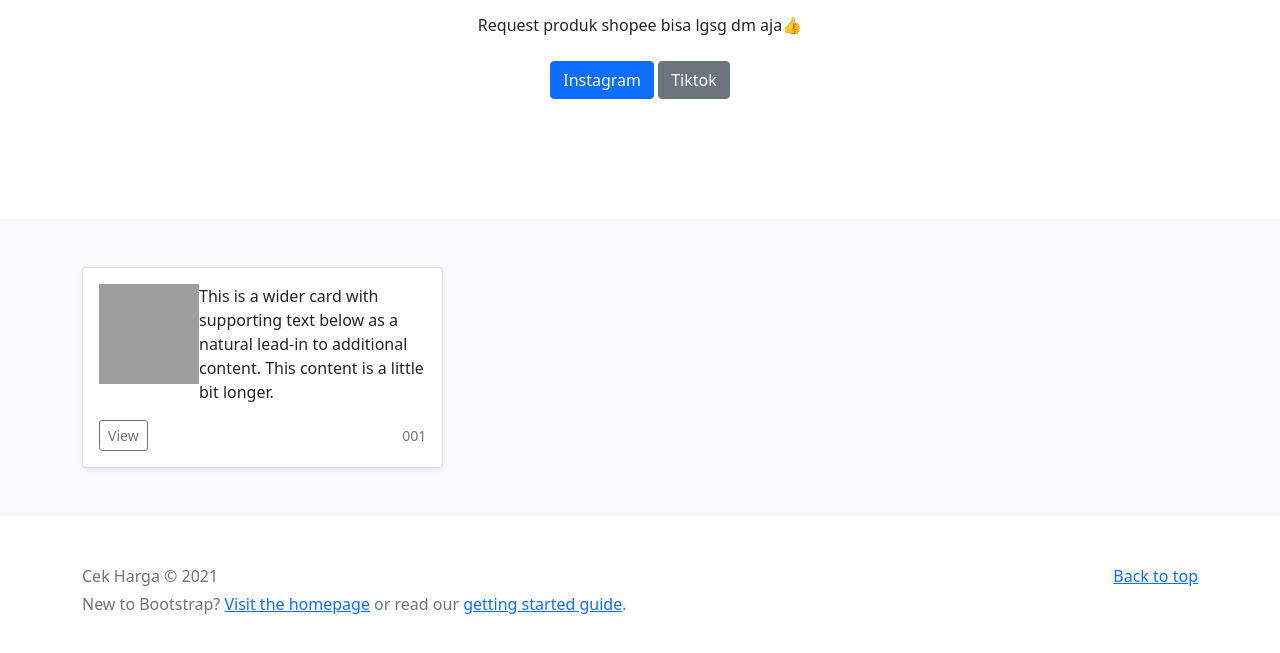
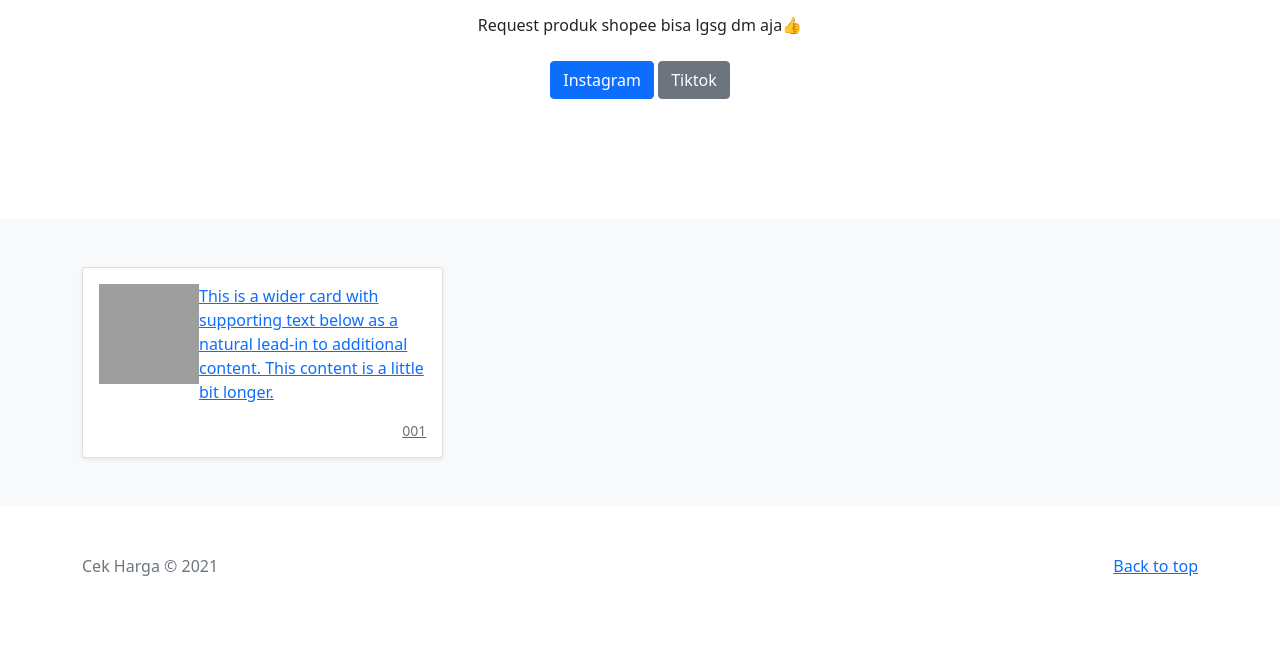
Before and after one commit to cekharga/cekharga.github.io, a plain HTML site: page index.html in a window 1280 px wide. Shown: the part 185-838 px from the top of the page. After the commit the page ends 815 px from the top, so only its background shows below. Drawn offline with nearby package versions, Linux system fonts and the light colour scheme; grey boxes are pictures that could not be loaded.

Commit message:
Update index.html

```diff
--- a/index.html
+++ b/index.html
@@ -88,18 +88,20 @@
       <div class="row row-cols-1 row-cols-sm-2 row-cols-md-3 g-3">
         <div class="col">
           <div class="card shadow-sm">
+            <a href="https://www.w3schools.com/">
             <div class="card-body"><div style="float: left;">
               <img src="https://res.cloudinary.com/crunchbase-production/image/upload/c_lpad,f_auto,q_auto:eco,dpr_1/itxiuybmyrbkkhrykvzi" alt="2013 Toyota Tacoma" id="itemImg" style="width:100px;height:100px">
             </div>
               <p class="card-text">This is a wider card with supporting text below as a natural lead-in to additional content. This content is a little bit longer.</p>
               <div class="d-flex justify-content-between align-items-center">
                 <div class="btn-group">
-                  <button type="button" class="btn btn-sm btn-outline-secondary">View</button>
+<!--                   <button type="button" class="btn btn-sm btn-outline-secondary">View</button> -->
 <!--                   <button type="button" class="btn btn-sm btn-outline-secondary">Edit</button> -->
                 </div>
                 <small class="text-muted">001</small>
               </div>
             </div>
+            </a>
           </div>
         </div>
 
@@ -115,7 +117,7 @@
       <a href="#">Back to top</a>
     </p>
     <p class="mb-1">Cek Harga &copy; 2021</p>
-    <p class="mb-0">New to Bootstrap? <a href="/">Visit the homepage</a> or read our <a href="../getting-started/introduction/">getting started guide</a>.</p>
+<!--     <p class="mb-0">New to Bootstrap? <a href="/">Visit the homepage</a> or read our <a href="../getting-started/introduction/">getting started guide</a>.</p> -->
   </div>
 </footer>
 
```
